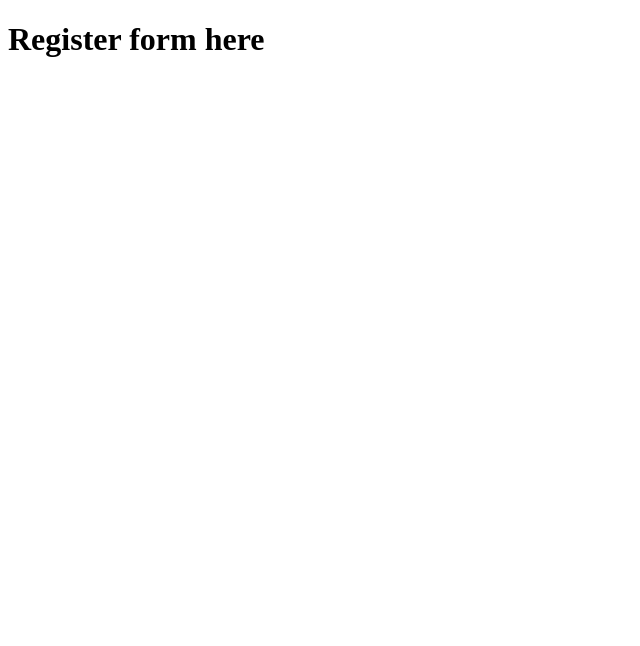
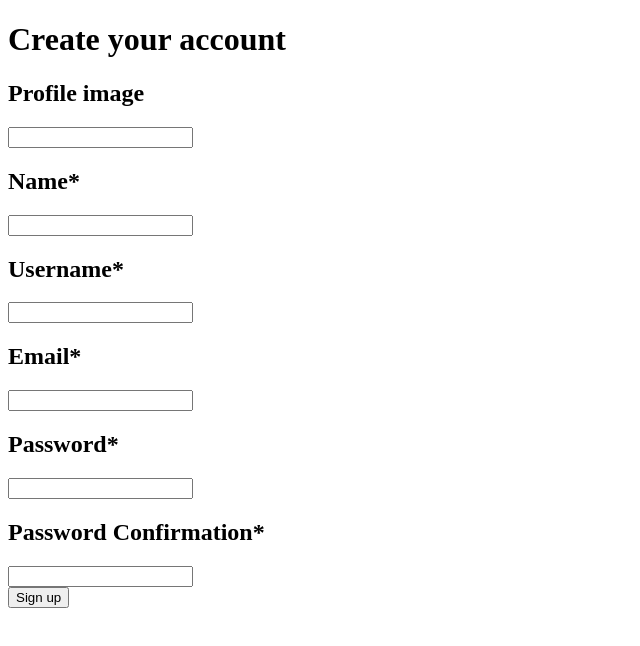
Before and after one commit to arembiam/kodemia-reactJs-reto, a Next.js app: page /signup/register in a window 1280 px wide. Shown: the top 646 px of the page, without its empty margins (0-640 px from the left). Built offline with nearby package versions, Linux system fonts and the light colour scheme.

Commit message:
SignUp Register form structure done

```diff
--- a/pages/signup/register.jsx
+++ b/pages/signup/register.jsx
@@ -1,7 +1,32 @@
+import { useForm } from "react-hook-form";
+
 export default function Register() {
+  const {
+    register,
+    handleSubmit,
+    formState: { errors },
+  } = useForm();
+
   return (
     <main>
-      <h1>Register form here</h1>
+      <div>
+        <h1>Create your account</h1>
+        <form onSubmit={handleSubmit()}>
+          <h2>Profile image</h2>
+          <input type="url" name="profile-image" id="" />
+          <h2>Name*</h2>
+          <input type="text" />
+          <h2>Username*</h2>
+          <input type="text" />
+          <h2>Email*</h2>
+          <input type="email" name="" id="" />
+          <h2>Password*</h2>
+          <input type="password" name="" id="" />
+          <h2>Password Confirmation*</h2>
+          <input type="password" name="" id="" />
+        </form>
+        <button type="submit">Sign up</button>
+      </div>
     </main>
   );
 }
```
